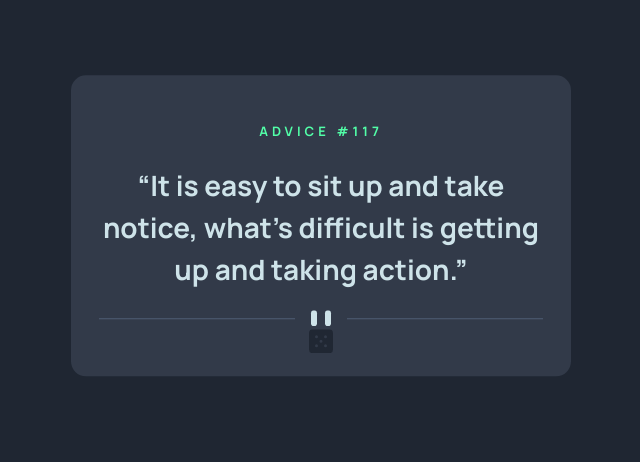
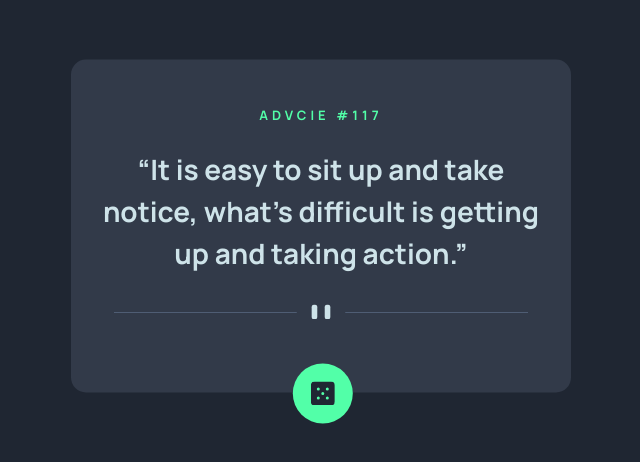
Before and after one commit to obaidash99/Advice-generator-app, a plain HTML site: page index.html in a window 1280 px wide. Shown: the part 174-636 px from the top of the page, without its empty margins (319-959 px from the left). Drawn offline with Linux system fonts and the light colour scheme.

Commit message:
css things

```diff
--- a/index.html
+++ b/index.html
@@ -21,9 +21,10 @@
 
 <body>
    <main>
+      <div class="container">
          <div class="card">
             <div class="content">
-               <h1 class="advice-head">advice <span>#117</span></h1>
+               <h1 class="advice-head">advcie <span>#117</span></h1>
                <q>It is easy to sit up and take notice, what's difficult is getting up and taking action.</q>
             </div>
             <div class="divider">
@@ -33,6 +34,7 @@
                <img src="./images/icon-dice.svg" alt="dice">
             </div>
          </div>
+      </div>
    </main>
 
    <script src="main.js"></script>
--- a/styles/main.css
+++ b/styles/main.css
@@ -19,7 +19,7 @@ body {
 	font-family: 'Manrope', sans-serif;
 	background-color: var(--dark-blue);
 }
-.card {
+.container {
 	width: 500px;
 	position: absolute;
 	top: 50%;
@@ -30,8 +30,15 @@ body {
 	border-radius: 15px;
 	padding: 20px;
 }
+@media (max-width: 767px) {
+	.container {
+		max-width: 90%;
+	}
+}
+.card {
+	position: relative;
+}
 .card .content {
-	margin-bottom: 20px;
 	padding-top: 20px;
 }
 .card .advice-head {
@@ -48,3 +55,26 @@ body {
 	line-height: 1.5;
 	font-weight: bold;
 }
+.card .divider {
+	width: 90%;
+	margin: 30px auto 50px;
+}
+.divider img {
+	width: 100%;
+}
+.dice {
+	width: 60px;
+	height: 60px;
+	background-color: var(--neon-green);
+	display: flex;
+	align-items: center;
+	justify-content: center;
+	padding: 20px;
+	border-radius: 50%;
+	position: absolute;
+	left: 50%;
+	transform: translate(-47%, -15%);
+}
+.dice img {
+	width: 30px;
+}
```
